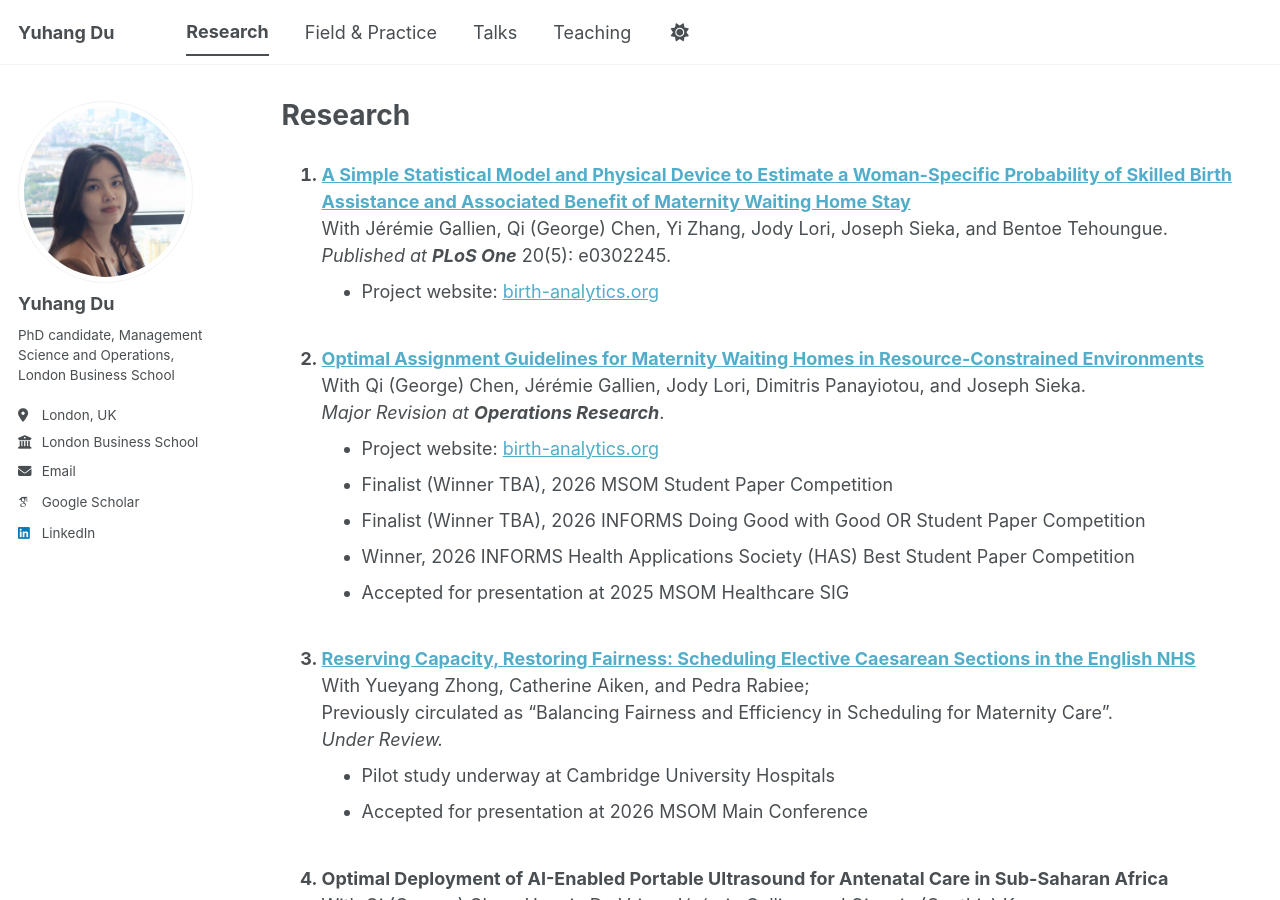
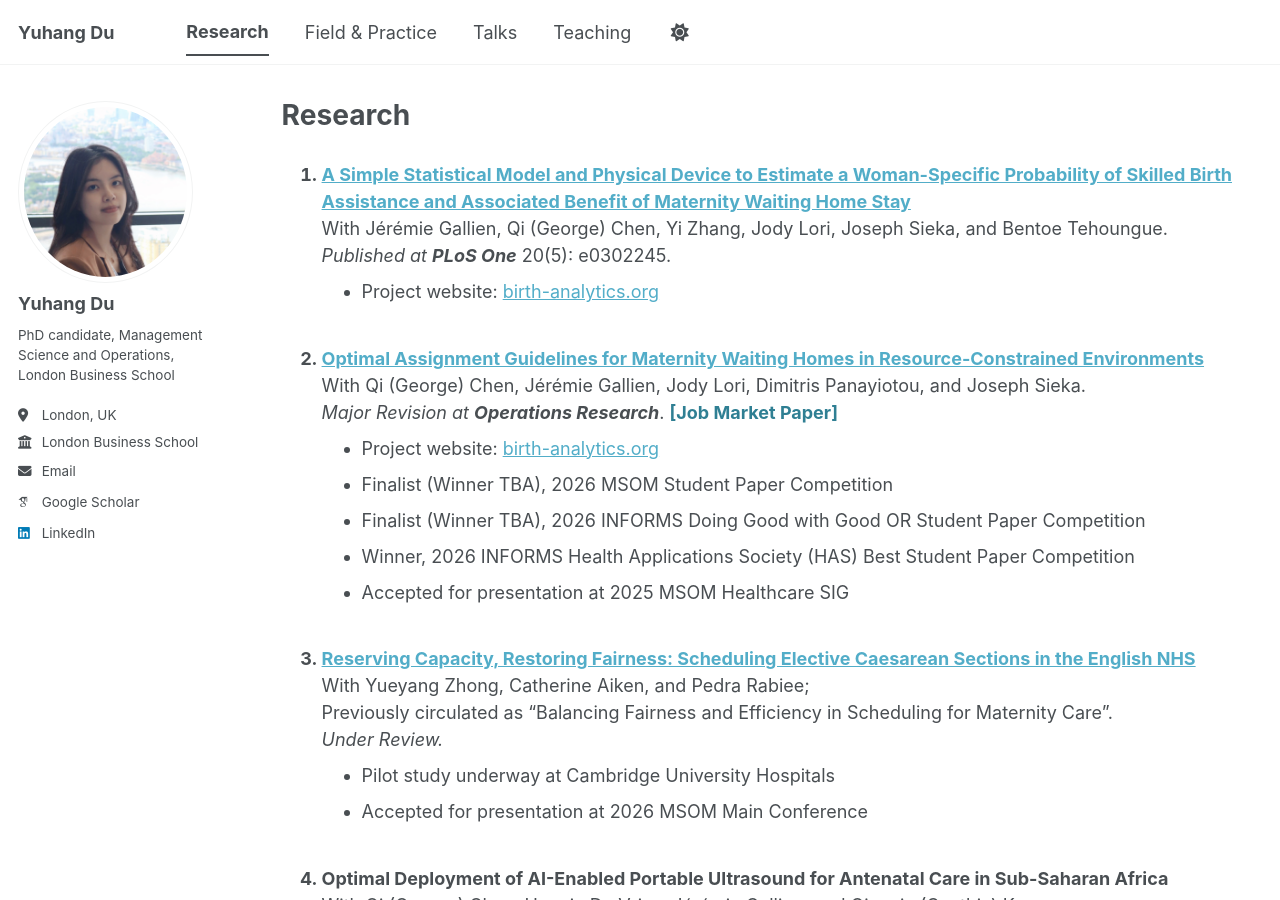
Before and after one commit to yuhangdu-edu/yuhangdu-edu.github.io, a Jekyll site: the page built from _pages/research.md, in a window 1280 px wide and 900 px high. Built offline with Jekyll 4.4.1, drawn with Linux system fonts in a browser that asks for light colours; some web fonts are replaced; a script bundle is joined from its source files by our own code; library files that are not in the unit come from our copies.

Commit message:
Update research.md

```diff
--- a/_pages/research.md
+++ b/_pages/research.md
@@ -31,7 +31,7 @@ With Jérémie Gallien, Qi (George) Chen, Yi Zhang, Jody Lori, Joseph Sieka, and
 
 2. [**Optimal Assignment Guidelines for Maternity Waiting Homes in Resource-Constrained Environments**](https://papers.ssrn.com/sol3/papers.cfm?abstract_id=5432095)<br>
 With Qi (George) Chen, Jérémie Gallien, Jody Lori, Dimitris Panayiotou, and Joseph Sieka.<br>
-*Major Revision at **Operations Research***.
+*Major Revision at **Operations Research***. <span style="color: var(--global-base-color); font-weight: 700;">[Job Market Paper]</span>
 - Project website: [birth-analytics.org](http://birth-analytics.org/)
 - Finalist (Winner TBA), 2026 MSOM Student Paper Competition
 - Finalist (Winner TBA), 2026 INFORMS Doing Good with Good OR Student Paper Competition
```
